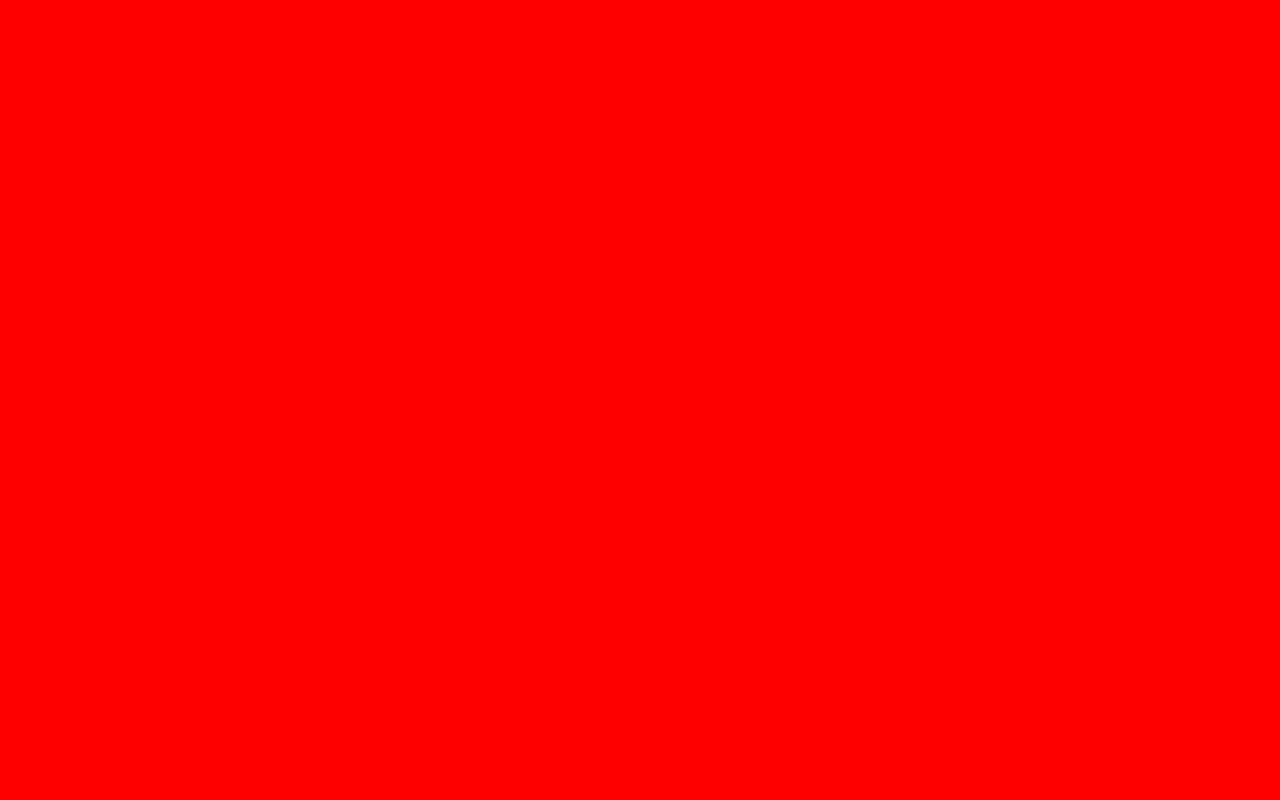
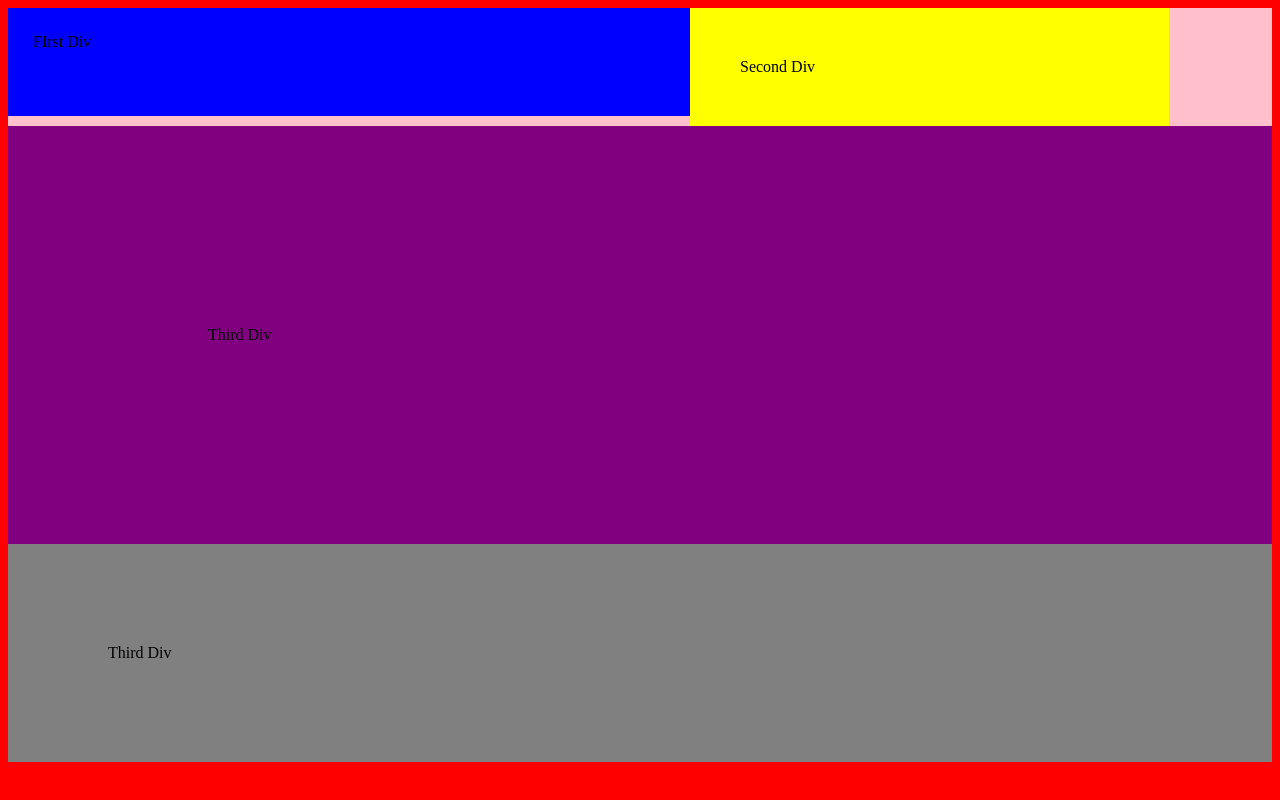
Before and after one commit to amygemme/Git-Practice, a plain HTML site: page index.html in a window 1280 px wide. Drawn offline with Linux system fonts and the light colour scheme.

Commit message:
Doing anther push since my page was not loading right

```diff
--- a/index.html
+++ b/index.html
@@ -8,7 +8,14 @@
     <link rel="stylesheet" href = "style.css">
 </head>
 <body>
+
     <script src="script.js"></script>
+<div class="container">
+        <div id="div1"> FIrst Div</div>
+    <div id="div2"> Second Div </div>
+</div>
+    <div id="div3"> Third Div </div>
+    <div id="div4"> Third Div </div>
 
 </body>
 </html>
--- a/style.css
+++ b/style.css
@@ -1,3 +1,36 @@
 body{
     background-color: red;
 }
+
+.container{
+    display: flex;
+    background-color: pink;
+}
+
+#div1{
+background-color: blue;
+padding: 25px;
+margin-bottom: 10px;
+width: 50%;
+}
+
+
+#div2 {
+background-color: yellow;
+padding: 50px;
+width: 30%;
+}
+
+
+#div3{
+    background-color: purple;
+    padding: 200px;
+
+}
+
+
+#div4{
+    background-color: grey;
+    padding: 100px;
+
+}
```
Also changed, not shown: sciprt.js (added).
